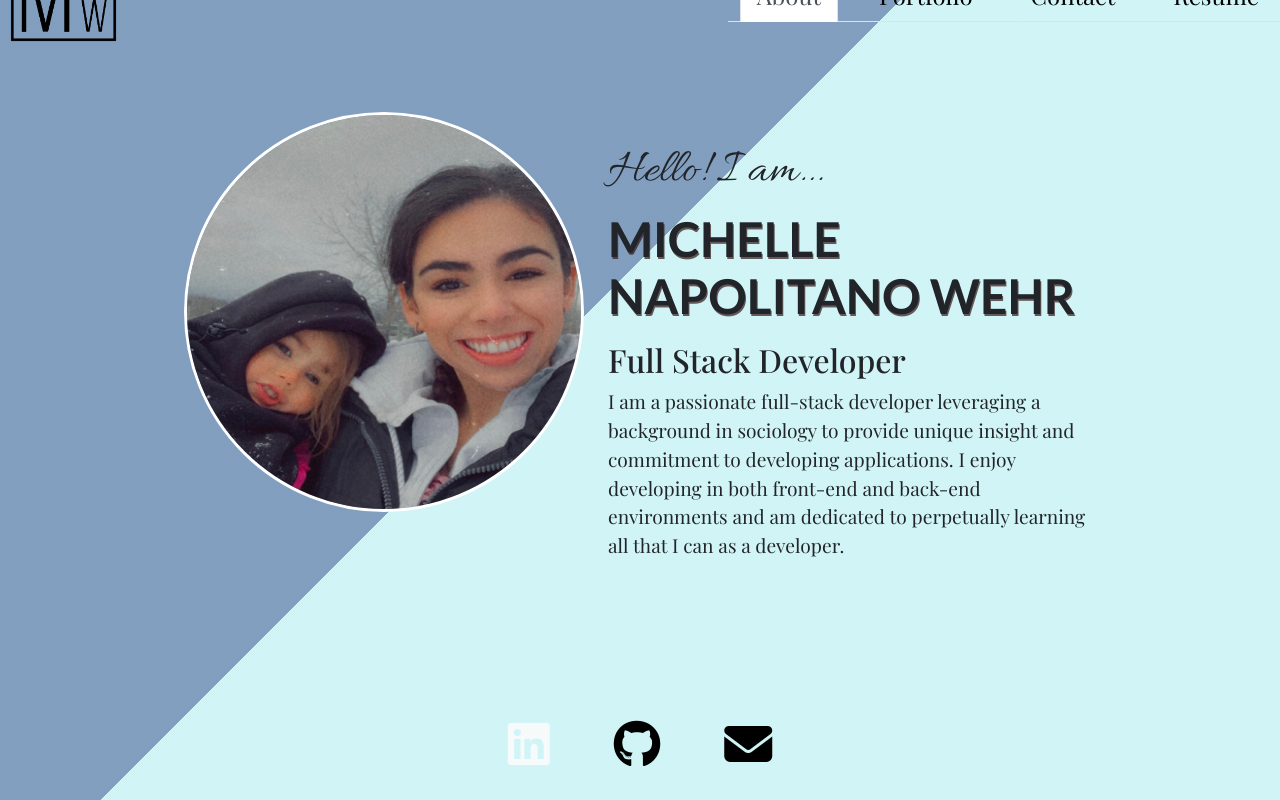
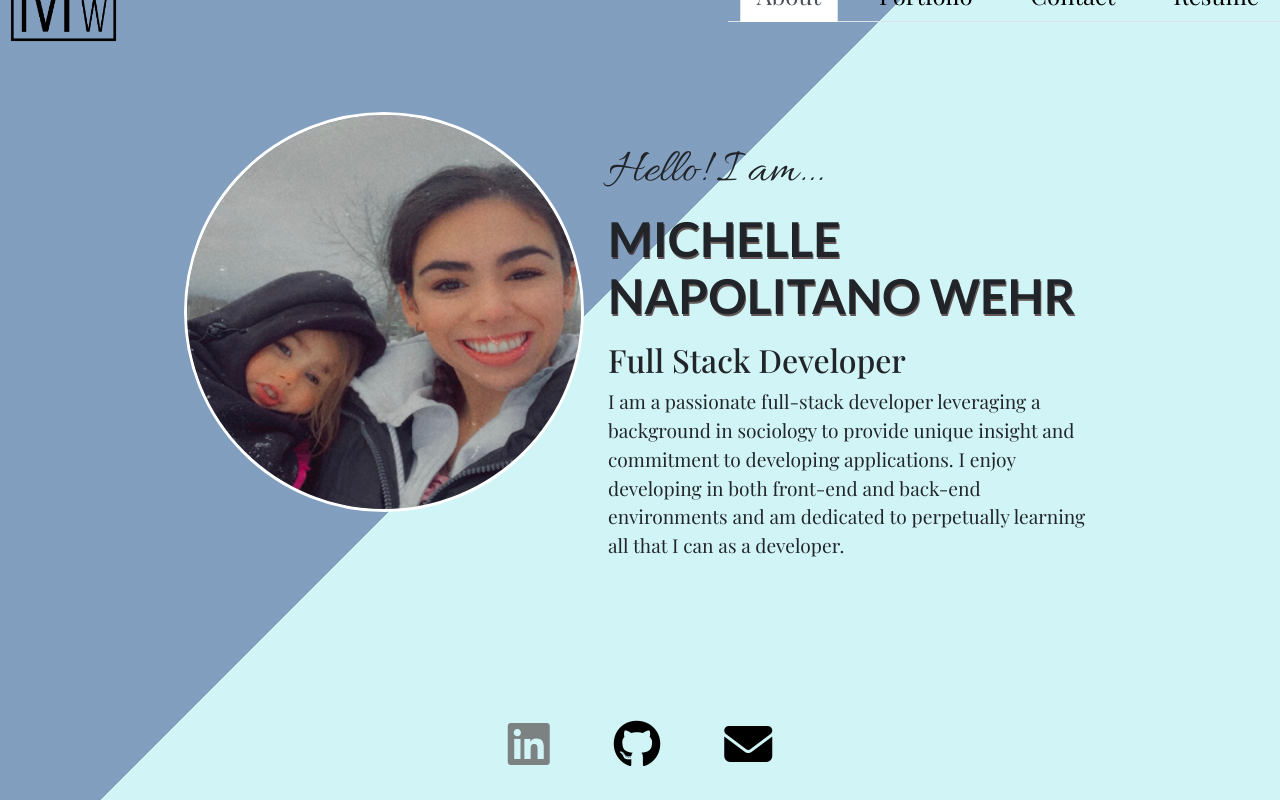
Before and after one commit to michellewehr/react-portfolio-2, a React (Create React App) app: page / in a window 1280 px wide. In both pictures the pointer is over the link 528 px from the left and 807 px from the top of the page. Shown: the part 64-864 px from the top of the page. Built offline with nearby package versions, Linux system fonts and the light colour scheme; a web font is replaced by a local one.

Commit message:
changed color of footer when hovering

```diff
--- a/src/App.css
+++ b/src/App.css
@@ -57,7 +57,7 @@
   padding: 2rem;
 }
 .contactFooter a:hover {
-  color: rgba(249, 251, 252, 0.9);
+  color: rgba(114, 116, 117, 0.9);
 }
 
 .background {
```
